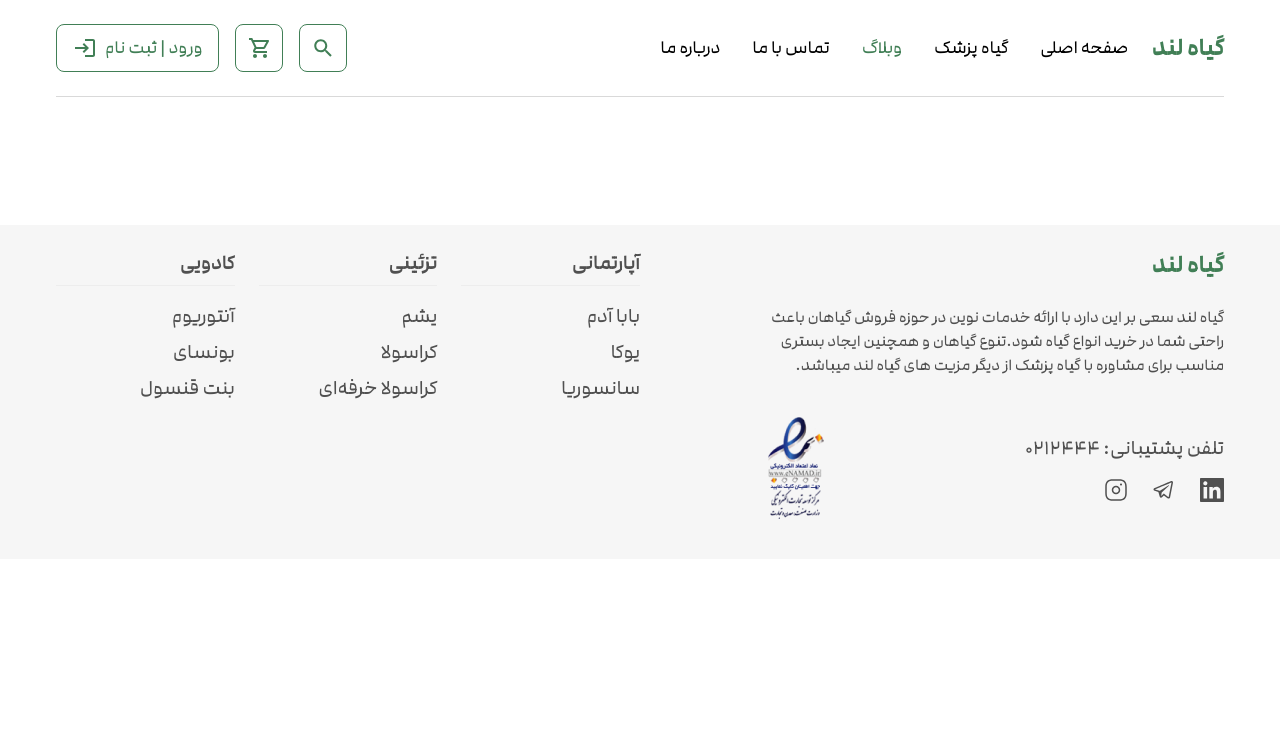
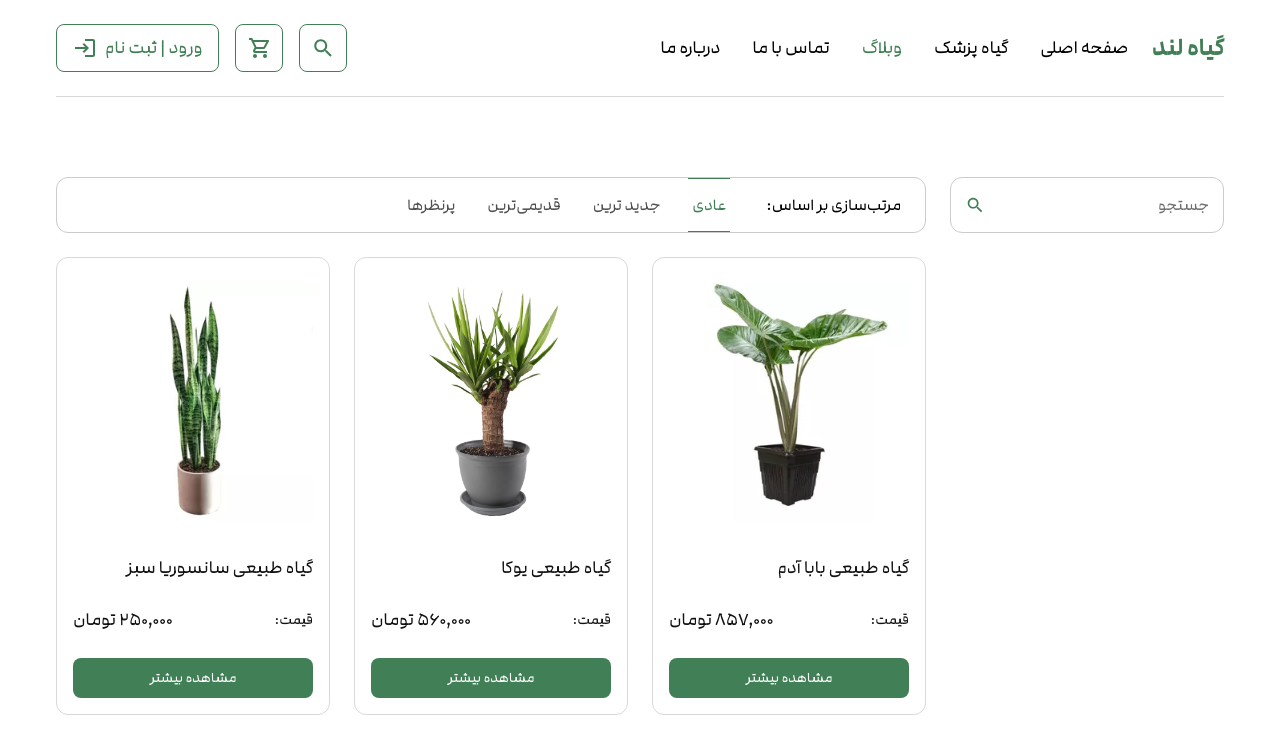
Before and after one commit to Amin-Gharibi/Giahland, a React (Vite) app: page /blogs in a window 1280 px wide. Shown: the top 739 px of the page. Built offline with nearby package versions, Linux system fonts and the light colour scheme.

Commit message:
[feat] create dynamic parts of searchBlogs page

```diff
--- a/src/pages/SearchBlogs.jsx
+++ b/src/pages/SearchBlogs.jsx
@@ -1,12 +1,84 @@
-import React from "react";
+import React, { useState } from "react";
 import Header from "../components/Header.jsx";
 import Footer from "../components/Footer.jsx";
+import { useForm } from "react-hook-form";
+import CustomInput from "../components/CustomInput.jsx";
+import SortingBoxLg from "../components/SortingBox.jsx";
+import useResponsiveSize from "../hooks/useResponsiveSize.js";
+import firstFlower from "../assets/temp/firstFlower.png";
+import secondFlower from "../assets/temp/secondFlower.png";
+import thirdFlower from "../assets/temp/thirdFlower.png";
+import fourthFlower from "../assets/temp/firstFlower.png";
+import { useSearchParams } from "react-router-dom";
+import CustomButton from "../components/CustomButton.jsx";
+import ItemBox from "../components/ItemBox.jsx";
 
 export default function SearchBlogs() {
+    const [searchParams] = useSearchParams()
+	const [searchedItems, setSearchedItems] = useState([
+		{ image: firstFlower, title: "گیاه طبیعی بابا آدم", price: 857000, identifier: "1" },
+		{ image: secondFlower, title: "گیاه طبیعی یوکا", price: 560000, identifier: "2" },
+		{ image: thirdFlower, title: "گیاه طبیعی سانسوریا سبز", price: 250000, identifier: "3" },
+		{ image: fourthFlower, title: "گیاه طبیعی ساکولنت", price: 57000, identifier: "4" },
+		{ image: firstFlower, title: "گیاه طبیعی بابا آدم", price: 857000, identifier: "5" },
+		{ image: secondFlower, title: "گیاه طبیعی یوکا", price: 560000, identifier: "6" },
+		{ image: thirdFlower, title: "گیاه طبیعی سانسوریا سبز", price: 250000, identifier: "7" },
+		{ image: fourthFlower, title: "گیاه طبیعی ساکولنت", price: 57000, identifier: "8" },
+	]);
+
+	const responsiveSize = useResponsiveSize([
+		{ breakpoint: 0, value: 48 },
+		{ breakpoint: 1024, value: 56 },
+	]);
+    const {register, handleSubmit, formState: {errors}, getValues} = useForm()
+
+    const handleSearching = (data) => {
+        console.log(data);
+    }
+
 	return (
 		<>
 			<div className={"container"}>
 				<Header />
+				<div className={"grid grid-cols-12 gap-x-6 mt-20"}>
+					<aside className={"col-span-12 lg:col-span-4 xl:col-span-3 lg:sticky top-5 h-max"}>
+						<form onSubmit={handleSubmit(handleSearching)}>
+							<CustomInput
+								size={responsiveSize}
+								placeholder="جستجو"
+								LeftIcon={(props) => (
+									<svg width="20" height="20" viewBox="0 0 20 20" fill="none" xmlns="http://www.w3.org/2000/svg" {...props}>
+										<path d="M13.1292 11.8792H12.4709L12.2375 11.6542C13.0542 10.7042 13.5459 9.47086 13.5459 8.12919C13.5459 5.13752 11.1209 2.71252 8.12919 2.71252C5.13752 2.71252 2.71252 5.13752 2.71252 8.12919C2.71252 11.1209 5.13752 13.5459 8.12919 13.5459C9.47086 13.5459 10.7042 13.0542 11.6542 12.2375L11.8792 12.4709V13.1292L16.0459 17.2875L17.2875 16.0459L13.1292 11.8792ZM8.12919 11.8792C6.05419 11.8792 4.37919 10.2042 4.37919 8.12919C4.37919 6.05419 6.05419 4.37919 8.12919 4.37919C10.2042 4.37919 11.8792 6.05419 11.8792 8.12919C11.8792 10.2042 10.2042 11.8792 8.12919 11.8792Z" fill="#417F56" />
+									</svg>
+								)}
+								defaultValue={searchParams.get("q")}
+								{...register("searchText", { value: searchParams.get("q") })}
+								onLeftIconClick={handleSubmit(handleSearching)}
+								errors={errors.searchText ? [errors.searchText] : []}
+								getValues={getValues}
+								hasDefaultValue={!!searchParams.get("q")}
+							/>
+						</form>
+					</aside>
+					<div className={"col-span-12 lg:col-span-8 xl:col-span-9 mt-6 lg:mt-0 flex flex-col items-stretch"}>
+						<div>
+							<SortingBoxLg options={[
+                                {title: 'عادی', enTitle: 'default'},
+                                {title: 'جدید ترین', enTitle: 'newest'},
+                                {title: 'قدیمی‌ترین', enTitle: 'oldest'},
+                                {title: 'پرنظر‌ها', enTitle: 'most-commented'},
+                            ]} />
+						</div>
+						<div className={"grid grid-cols-2 xl:grid-cols-3 gap-4 xs:gap-6 mt-6"}>
+							{searchedItems.map((item, index) => (
+								<ItemBox key={index} {...item} />
+							))}
+						</div>
+						<div className="flex items-center justify-center mt-8 *:w-56">
+							<CustomButton size={responsiveSize} title="مشاهده بیشتر" onClick={() => true} isOutline isDashed isSquared />
+						</div>
+					</div>
+				</div>
 			</div>
 			<Footer />
 		</>
```
